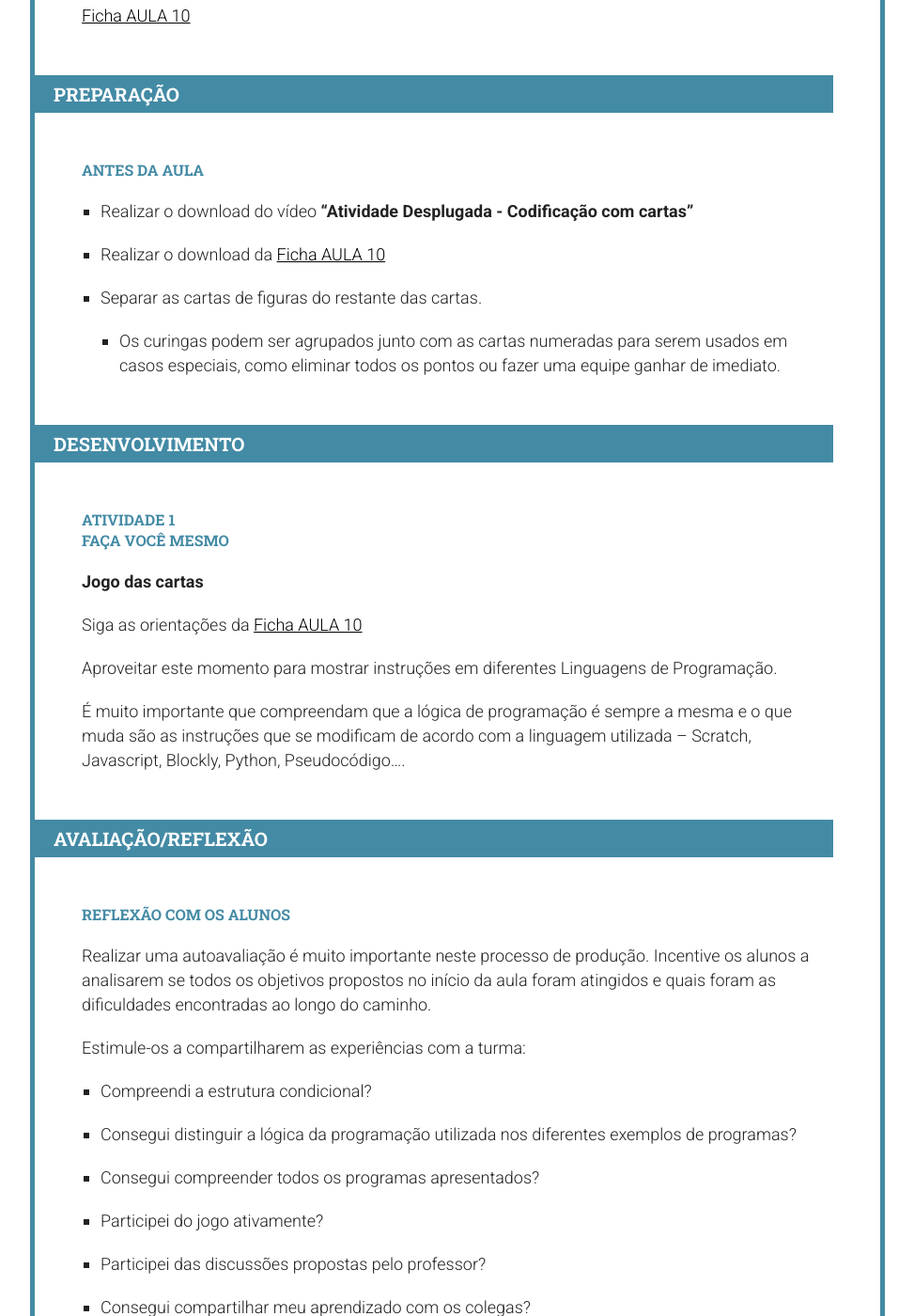
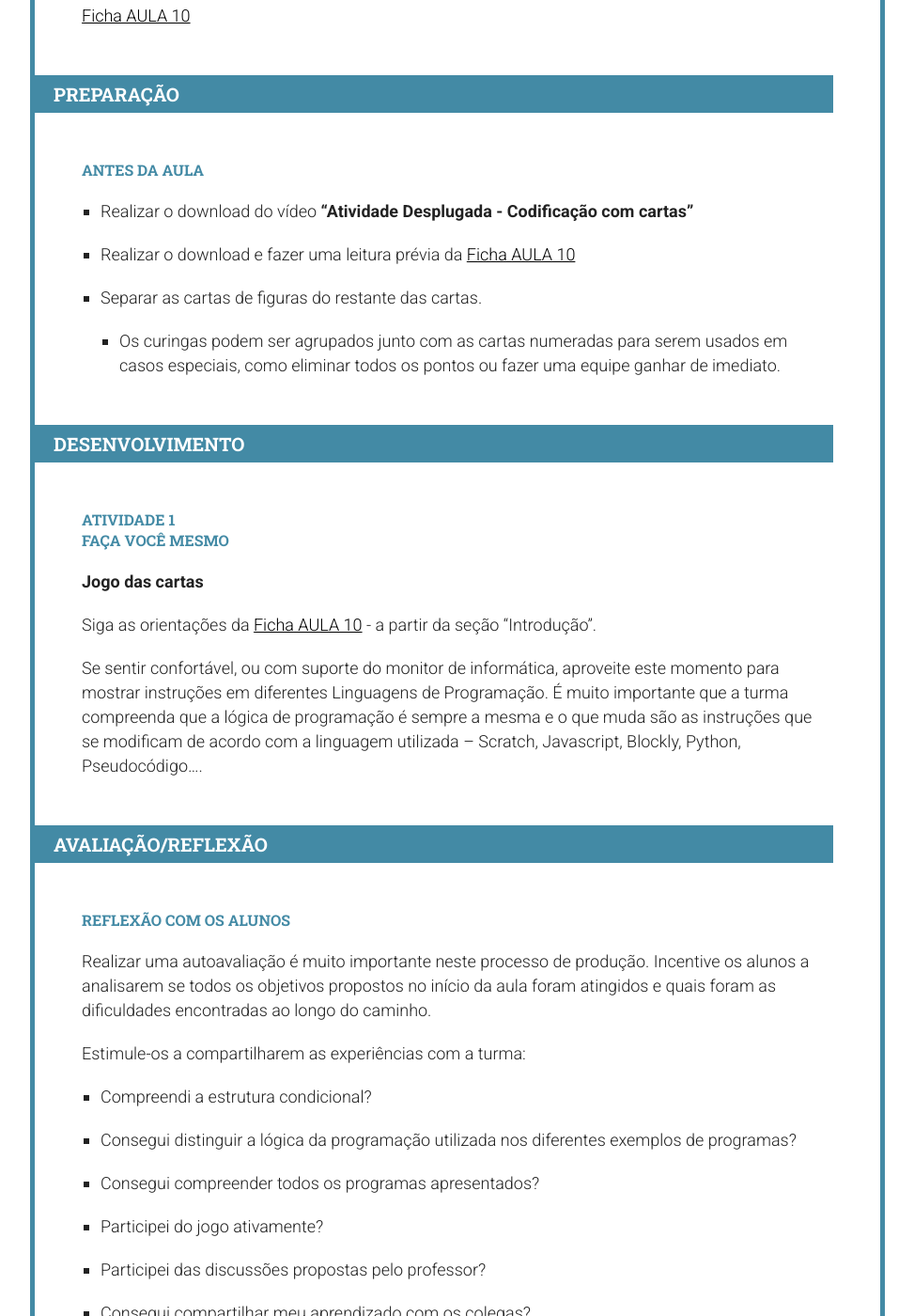
Before and after one commit to Programae/blocos, a Jekyll site: the page built from _posts/2015-01-01-aula11.md, in a window 1280 px wide and 1400 px high, scrolled down 1512 px. Shown: the whole window at 94% size, without its empty margins (153-1126 px from the left). Built offline with Jekyll 4.4.1, drawn with Linux system fonts in a browser that asks for light colours; nearby versions of some CDN libraries; library files that are not in the unit come from our copies.

Commit message:
Alterações - aulas 10-11
Mudanças simples

```diff
--- a/_posts/2015-01-01-aula11.md
+++ b/_posts/2015-01-01-aula11.md
@@ -29,14 +29,14 @@ tags: [scratch, codeorg, programaê, tutorial]
 
 <iframe width="560" height="315" src="https://www.youtube.com/embed/yr6g0AWE7yw" frameborder="0" allowfullscreen></iframe>
 
-[Ficha AULA 10](/blocos/pdf/Ficha%2010-Condicionais.pdf)
+[Ficha AULA 10](/blocos/pdf/Ficha%2010-Condicionais.pdf){:target="_blank_"}
 
 ## Preparação
 
 ### Antes da aula
 
  - Realizar o download do vídeo **“Atividade Desplugada - Codificação com cartas”**
- - Realizar o download da [Ficha AULA 10](/blocos/pdf/Ficha%2010-Condicionais.pdf)
+ - Realizar o download e fazer uma leitura prévia da [Ficha AULA 10](/blocos/pdf/Ficha%2010-Condicionais.pdf){:target="_blank_"}
 
  - Separar as cartas de figuras do restante das cartas.
    - Os curingas podem ser agrupados junto com as cartas numeradas para serem usados em casos especiais, como eliminar todos os pontos ou fazer uma equipe ganhar de imediato.
@@ -50,11 +50,9 @@ tags: [scratch, codeorg, programaê, tutorial]
 
 **Jogo das cartas**
 
-Siga as orientações da [Ficha AULA 10](/blocos/pdf/Ficha%2010-Condicionais.pdf)
+Siga as orientações da [Ficha AULA 10](/blocos/pdf/Ficha%2010-Condicionais.pdf){:target="_blank_"} - a partir da seção "Introdução".
 
-Aproveitar este momento para mostrar instruções em diferentes Linguagens de Programação.
-
-É muito importante que compreendam que a lógica de programação é sempre a mesma e o que muda são as instruções que se modificam de acordo com a linguagem utilizada – Scratch, Javascript, Blockly, Python, Pseudocódigo....
+Se sentir confortável, ou com suporte do monitor de informática, aproveite este momento para mostrar instruções em diferentes Linguagens de Programação. É muito importante que a turma compreenda que a lógica de programação é sempre a mesma e o que muda são as instruções que se modificam de acordo com a linguagem utilizada – Scratch, Javascript, Blockly, Python, Pseudocódigo....
 
 
 ## Avaliação/reflexão
```
Also changed, not shown: _posts/2015-01-01-aula09.md (+7 -1 lines), _posts/2015-01-01-aula10.md (+3 -3 lines), imagens/Aula9-7.png.
